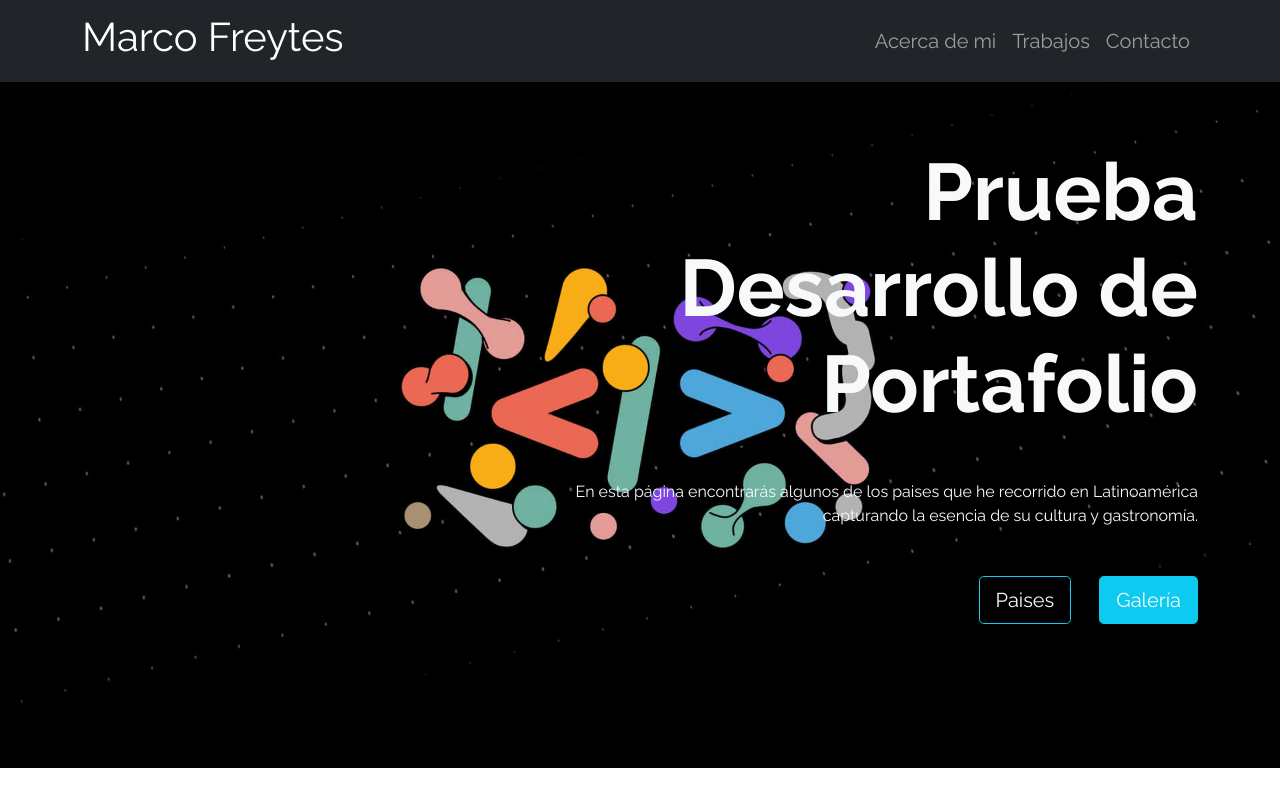
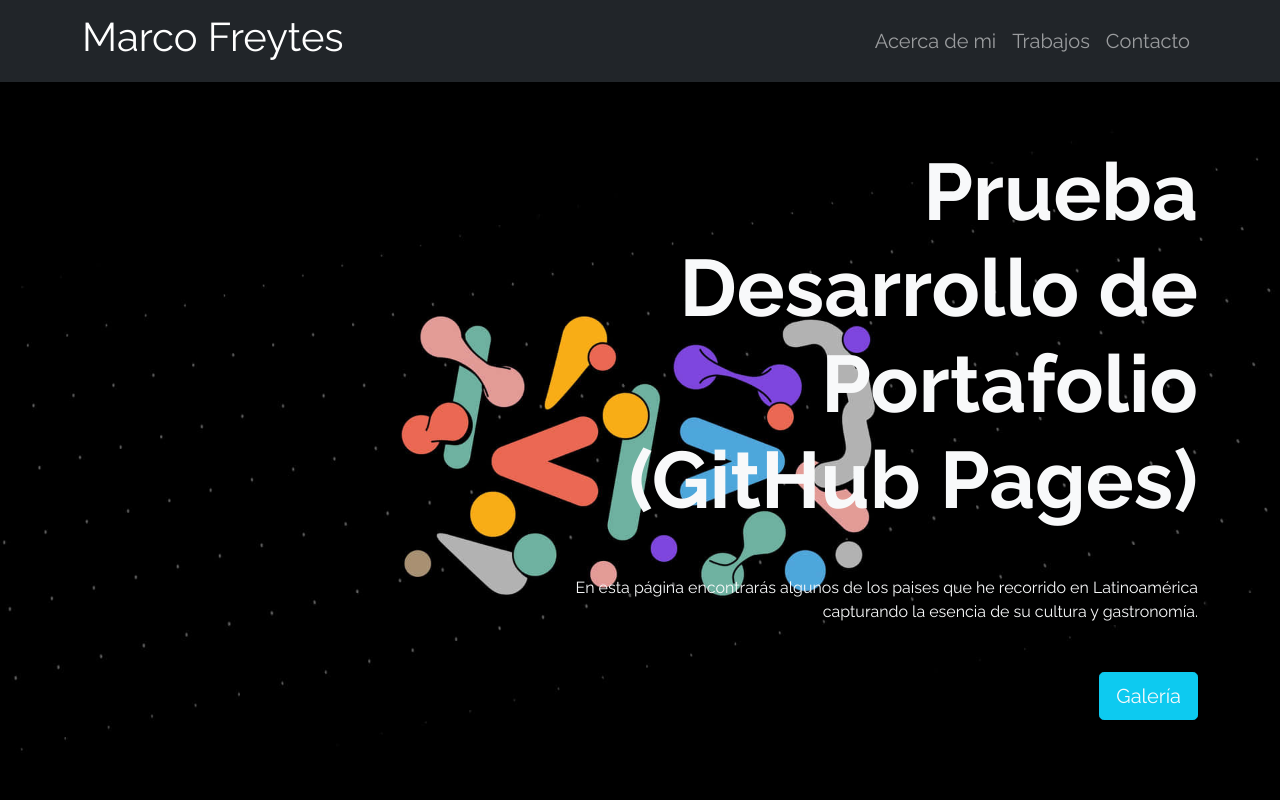
Before and after one commit to ChrisFranGrcs/MarcoFreytes-Fork, a plain HTML site: page index.html in a window 1280 px wide. Shown: the top 800 px of the page. Drawn offline with nearby package versions, Linux system fonts and the light colour scheme.

Commit message:
cambio 1

```diff
--- a/index.html
+++ b/index.html
@@ -49,14 +49,14 @@
         <div class="container">
             <div class="ms-auto col-12 col-md-7 ">
                 <h1 class="display-1 fw-bold my-5">
-                    Prueba <br> Desarrollo de Portafolio
+                    Prueba <br> Desarrollo de Portafolio <br> (GitHub Pages)
                 </h1>
                 <p class="my-5">
                     En esta página encontrarás algunos de los paises que he recorrido en Latinoamérica capturando la esencia
                     de su cultura y gastronomía.
                 </p>
                 <div class="mb-5 pb-5">
-                    <button class="btn btn-lg btn-outline-info text-light me-4">Paises</button>
+                    <!-- <button class="btn btn-lg btn-outline-info text-light me-4">Paises</button> -->
                     <button class="btn btn-lg btn-info text-light">Galería</button>
                 </div>
             </div>
```
